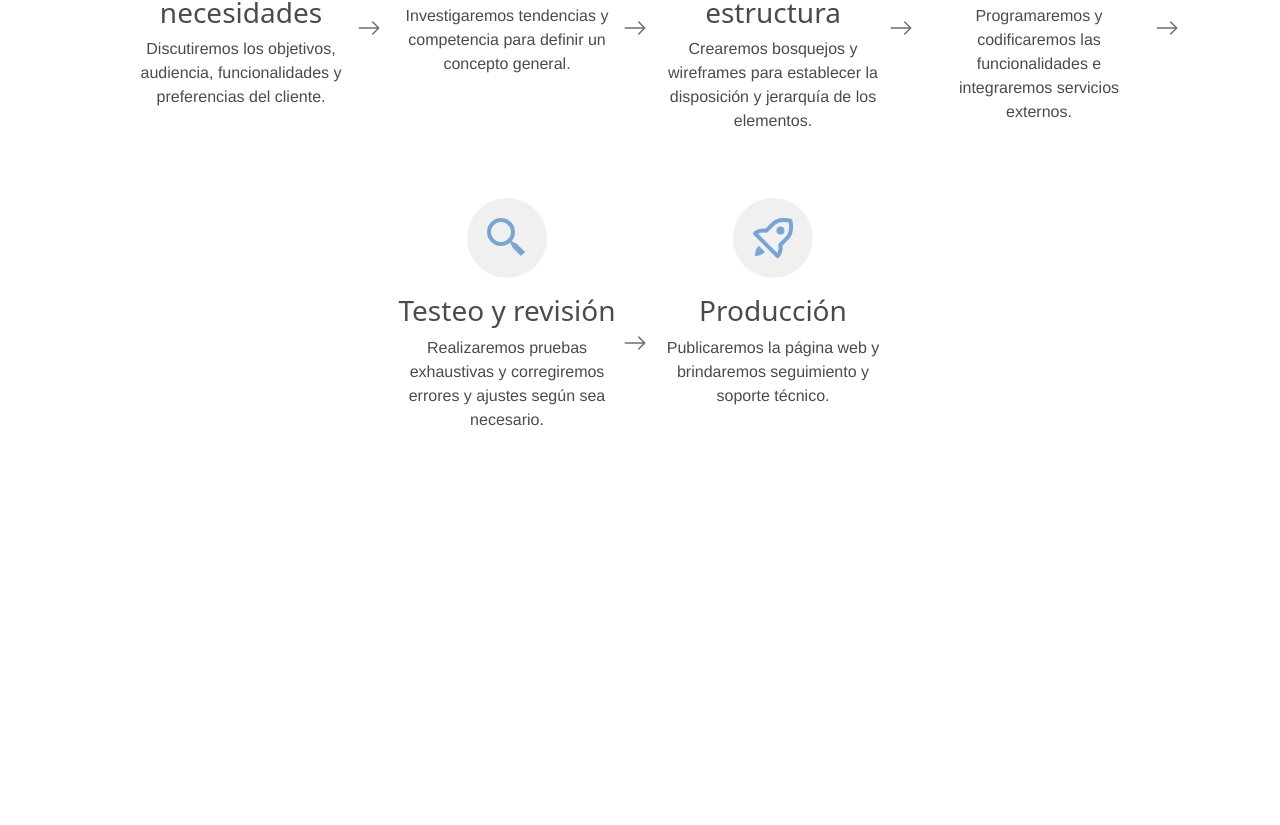
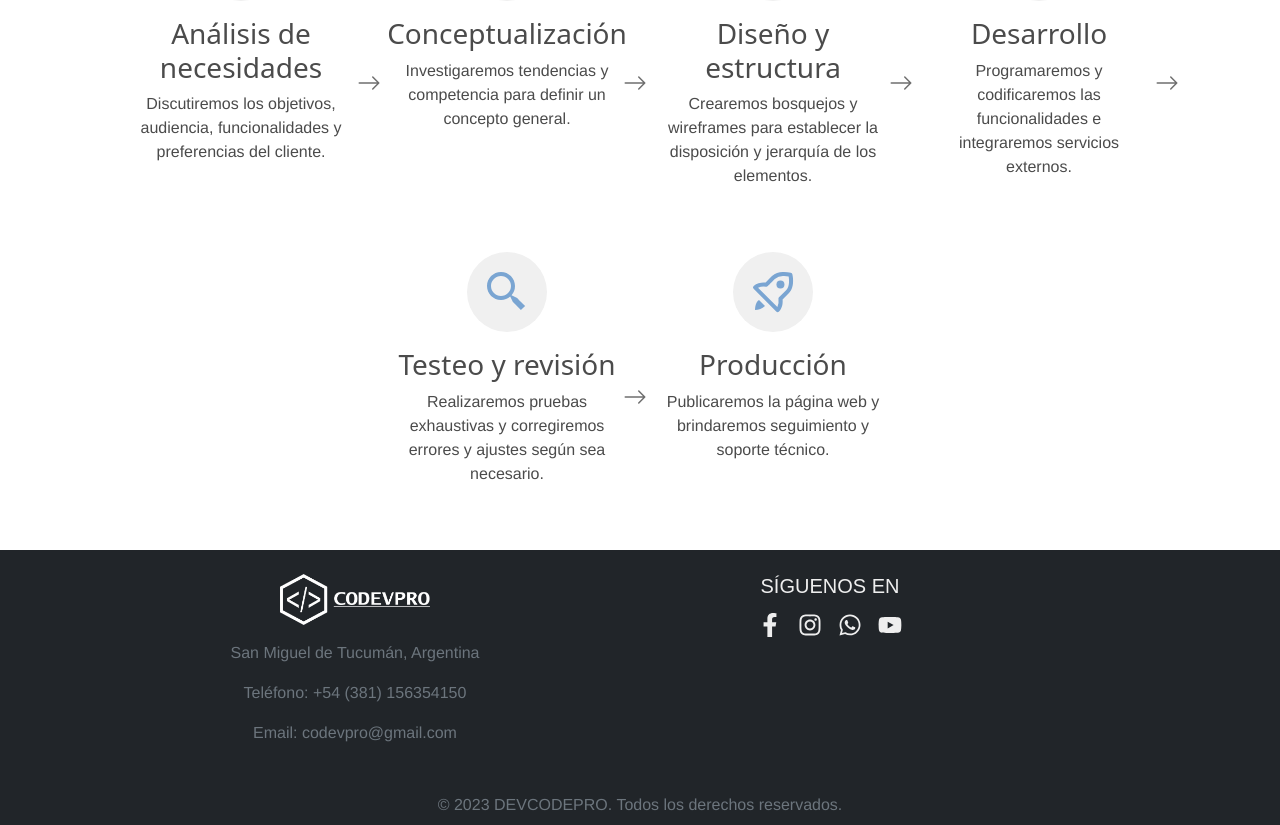
Before and after one commit to David-fStack/pro-web, a React (Create React App) app: page / in a window 1280 px wide. Shown: the part 1946-2771 px from the top of the page. Before the commit the page ends 2441 px from the top, so only its background shows below. Built offline with nearby package versions, Linux system fonts and the light colour scheme.

Commit message:
se crea componente footer y se edita y agrega titulo a modelo de trabajo

```diff
--- a/src/App.js
+++ b/src/App.js
@@ -1,4 +1,6 @@
 import './App.css';
+import Copyright from './components/Copyright/Copyright';
+import Footer from './components/Footer/Footer';
 import Hero from './components/Hero/Hero';
 import CollapsibleExample from './components/Navbar/Navbar';
 import Seo from './components/Seo/Seo';
@@ -13,6 +15,8 @@ function App() {
       <Seo />
       <Separator />
       <WorkProcess />
+      <Footer />
+      <Copyright />
     </div>
   );
 }
--- /dev/null
+++ b/src/components/Copyright/Copyright.js
@@ -0,0 +1,14 @@
+import React from 'react';
+import './Copyright.css'
+
+const Copyright = () => {
+    return (
+        <div className="footer-copyright bg-dark text-muted py-2">
+        <div className="container">
+          <p className="mb-0 text-center">&copy; 2023 DEVCODEPRO. Todos los derechos reservados.</p>
+        </div>
+      </div>
+    );
+};
+
+export default Copyright;
--- /dev/null
+++ b/src/components/Footer/Footer.css
@@ -0,0 +1,37 @@
+.footer {
+    color: #eeeeee;
+    font-family: Arial, sans-serif;
+  }
+
+  .footer-logo {
+    width: 150px;
+  }
+
+  .footer-social {
+    display: flex;
+    gap: 1rem;
+    justify-content: center;
+  }
+
+  .footer-social a {
+    color: #eeeeee;
+    font-size: 1.5rem;
+    transition: color 0.3s ease;
+  }
+
+  .footer-social a:hover {
+    color: #7aa5d2;
+  }
+
+  html, body {
+    height: 100%;
+  }
+
+  body {
+    display: flex;
+    flex-direction: column;
+  }
+
+  .content-wrapper {
+    flex: 1;
+  }
--- /dev/null
+++ b/src/components/Footer/Footer.js
@@ -0,0 +1,41 @@
+import React from 'react';
+import './Footer.css';
+import { FaFacebookF, FaInstagram, FaWhatsapp, FaYoutube } from 'react-icons/fa';
+import logo from '../../Assets/logo/codevproblanco.png'
+
+const Footer = () => {
+  return (
+    <footer className="footer bg-dark py-4">
+      <div className="container">
+        <div className="row">
+          <div className="col-12 col-xs-12 col-sm-12 col-md-6 text-center">
+            <img src={logo} alt="DEVCODEPRO" className="footer-logo mb-3" />
+            <p className="text-muted">San Miguel de Tucumán, Argentina</p>
+            <p className="text-muted">Teléfono: +54 (381) 156354150</p>
+            <p className="text-muted">Email: codevpro@gmail.com</p>
+          </div>
+          <div className="col-12 col-md-4 text-center mb-3">
+            <h5 className="text-uppercase">Síguenos en</h5>
+            <div className="footer-social">
+              <a href="https://www.facebook.com/" target="_blank" rel="noopener noreferrer">
+                <FaFacebookF />
+              </a>
+              <a href="https://www.instagram.com/" target="_blank" rel="noopener noreferrer">
+                <FaInstagram />
+              </a>
+              <a href="https://wa.me/+549381635-4150" target="_blank" rel="noopener noreferrer">
+                <FaWhatsapp />
+              </a>
+              <a href="https://www.youtube.com/" target="_blank" rel="noopener noreferrer">
+                <FaYoutube />
+              </a>
+            </div>
+          </div>
+        </div>
+      </div>
+
+    </footer>
+  );
+};
+
+export default Footer;
--- a/src/components/WorkProcess/WorkProcess.js
+++ b/src/components/WorkProcess/WorkProcess.js
@@ -19,6 +19,7 @@ const WorkProcess = () => {
 
   return (
     <div className="work-process" ref={ref}>
+      <h2 className='mb-3'>Modelo de trabajo</h2>
       <div className="process-list">
         {processes.map((process, index) => (
           <div
```
Also changed, not shown: src/components/Copyright/Copyright.css (added).
